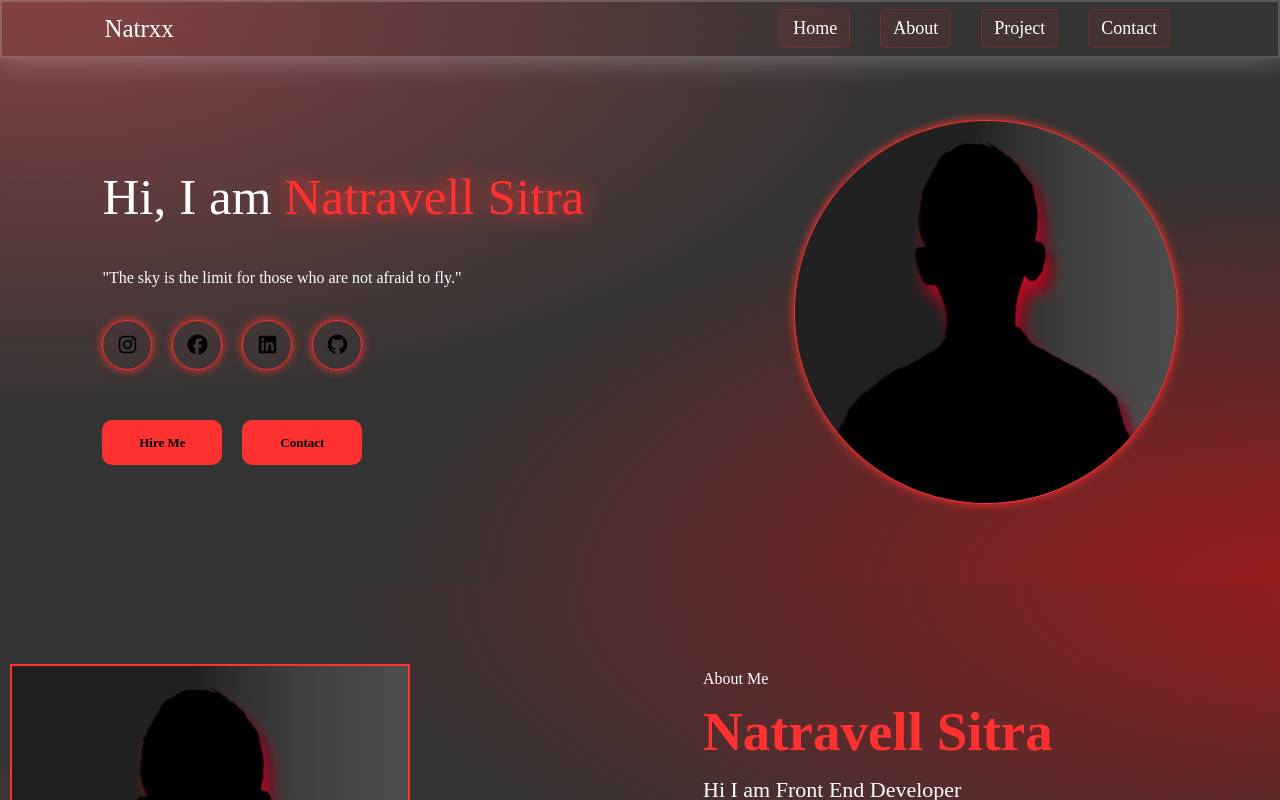
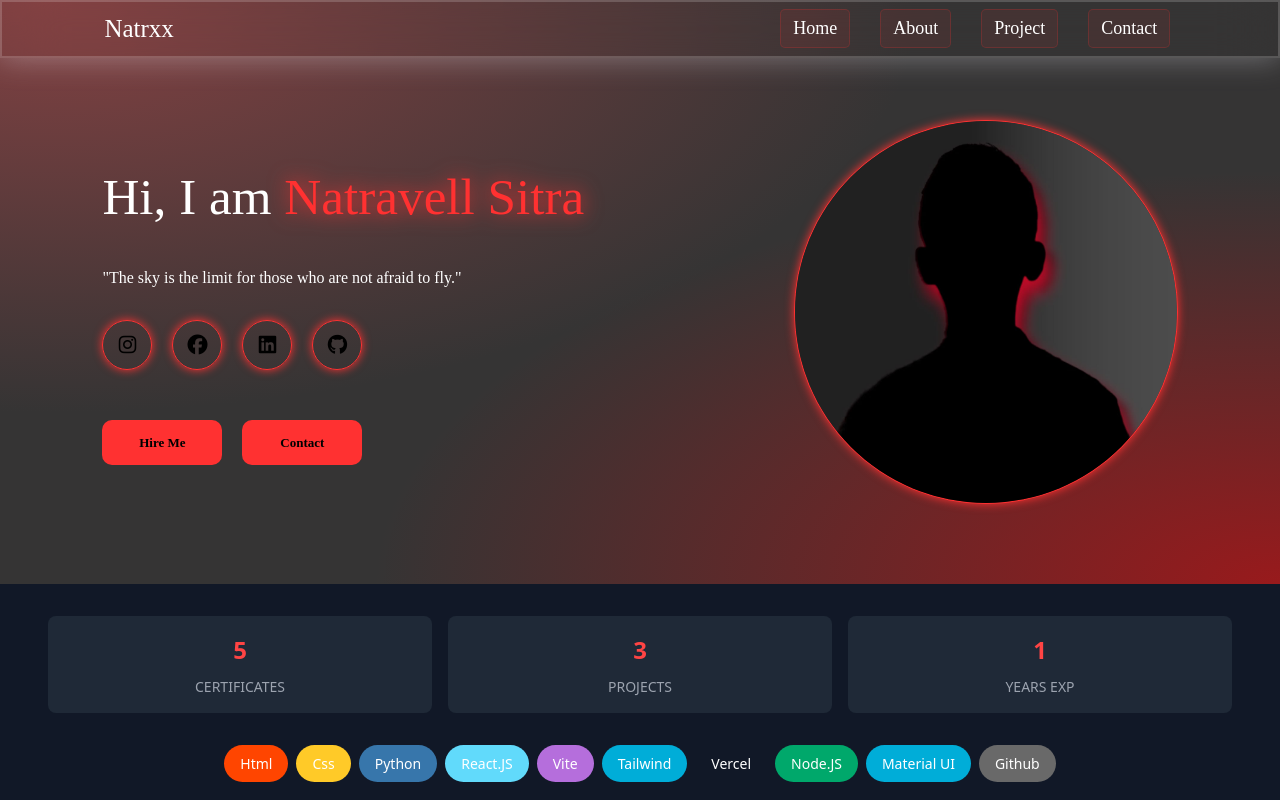
Before and after one commit to Nnatvron/portofolio, a React (Vite) app: page / in a window 1280 px wide. Shown: the top 800 px of the page. Built offline with nearby package versions, Linux system fonts and the light colour scheme.

Commit message:
update 5.8

```diff
--- a/src/App.jsx
+++ b/src/App.jsx
@@ -2,7 +2,7 @@ import react from 'react'
 import './App.css'
 import Nav from './Components/Nav/Nav'
 import Header from './Components/Header/Header'
-import Skills from './Components/Skills/Skills'
+import StatsAndTechStack from './Components/Skills/StatsAndTechStack'
 import About from './Components/About/About'
 import Service from './Components/Service/Service'
 import Contact from './Components/Contact/Contact'
@@ -15,7 +15,14 @@ function App() {
     <>
     <Nav/>
     <Header/>
-    <Skills/>
+    <div style={{
+      backgroundColor: '#111827',
+      minHeight: '100vh',
+      padding: '2rem',
+      color: 'white'
+    }}>
+      <StatsAndTechStack />
+    </div>
     <About/>
     <Service/>
     <Contact/>
--- a/src/Components/About/About.module.css
+++ b/src/Components/About/About.module.css
@@ -81,9 +81,27 @@ radial-gradient(at 4% 100%, hsla(359,34%,39%,1) 0px, transparent 50%);
 @media (max-width:550px) {
     .about{
         font-family: 'poppins';
+        flex-direction: column;
+        padding: 40px 4%;
     }
 
     .about_img{
         width: 80%;
+        width: 100%;
+        max-width: 300px;
+        margin-bottom: 20px;
     }
+
+.about_info {
+  width: 100%;
+  text-align: center;
 }
+
+.about_info h2, .about_info h3, .about_info p {
+  margin: 0 0 15px;
+}
+
+.about_info button {
+  margin: 20px auto;
+}
+}
--- a/src/Components/Skills/Skills.jsx
+++ /dev/null
@@ -1,25 +0,0 @@
-import React from "react";
-import SkillsCSS from './../Skills/Skills.module.css'
-
-const Skills = () => {
-    const stats = [
-        { number: "50+", label: "CLIENTS", colorClass: "stats-emerald" },
-        { number: "200+", label: "PROJECTS", colorClass: "stats-cyan" },
-        { number: "3+", label: "YEARS EXP", colorClass: "stats-red" }
-      ];
-
-      const technologies = [
-        { name: "Flutter", colorClass: "tech-blue" },
-        { name: "Next JS", colorClass: "tech-gray" },
-        { name: "Python", colorClass: "tech-blue" },
-        { name: "React JS", colorClass: "tech-gray" },
-        { name: "Laravel", colorClass: "tech-red" },
-        { name: "Express JS", colorClass: "tech-gray" },
-        { name: "Vue JS", colorClass: "tech-emerald" },
-        { name: "MySQL", colorClass: "tech-blue" },
-        { name: "Golang", colorClass: "tech-cyan" },
-        { name: "Firebase", colorClass: "tech-orange" },
-      ];
-};
-
-export default Skills;
--- a/src/Components/Skills/Skills.module.css
+++ /dev/null
@@ -1,70 +0,0 @@
-.tech-container {
-  min-height: 100vh;
-  background-color: #111827;
-  padding: 2rem;
-  display: flex;
-  flex-direction: column;
-  align-items: center;
-  justify-content: center;
-}
-
-/* Stats Section */
-.stats-container {
-  display: flex;
-  flex-wrap: wrap;
-  justify-content: center;
-  gap: 1rem;
-  margin-bottom: 2rem;
-}
-
-.stats-card {
-  background-color: rgba(31, 41, 55, 0.5);
-  border-radius: 0.75rem;
-  padding: 0.75rem 1.5rem;
-}
-
-.stats-number {
-  font-size: 1.5rem;
-  font-weight: bold;
-}
-
-.stats-label {
-  color: #9CA3AF;
-  font-size: 0.875rem;
-}
-
-/* Stats Colors */
-.stats-emerald { color: #34D399; }
-.stats-cyan { color: #22D3EE; }
-.stats-red { color: #F87171; }
-
-/* Tech Grid */
-.tech-grid {
-  display: flex;
-  flex-wrap: wrap;
-  justify-content: center;
-  gap: 0.75rem;
-  max-width: 42rem;
-}
-
-.tech-badge {
-  padding: 0.5rem 1rem;
-  border-radius: 9999px;
-  display: flex;
-  align-items: center;
-  gap: 0.5rem;
-}
-
-.tech-name {
-  color: white;
-  font-size: 0.875rem;
-  font-weight: 500;
-}
-
-/* Tech Badge Colors */
-.tech-blue { background-color: #3B82F6; }
-.tech-gray { background-color: #1F2937; }
-.tech-red { background-color: #EF4444; }
-.tech-emerald { background-color: #10B981; }
-.tech-cyan { background-color: #06B6D4; }
-.tech-orange { background-color: #F97316; }
--- /dev/null
+++ b/src/Components/Skills/StatsAndTechStack.jsx
@@ -0,0 +1,66 @@
+import React from "react";
+import './../Skills/StatsAndTectStack.css'
+
+const StatCard = ({ number, label }) => (
+  <div className="stat-card">
+    <div className={`stat-number ${number.includes('+') ? 'green' : 'red'}`}>
+      {number}
+    </div>
+    <div className="stat-label">{label}</div>
+  </div>
+);
+
+const TechBadge = ({ name, color }) => (
+  <span className="tech-badge" style={{ backgroundColor: color }}>
+    {name}
+  </span>
+);
+
+const StatsAndTechStack = () => {
+  const stats = [
+    { number: '5', label: 'CERTIFICATES' },
+    { number: '3', label: 'PROJECTS' },
+    { number: '1', label: 'YEARS EXP' }
+  ];
+
+  const techStack = [
+    { name: 'Html', color: '#FF4500' },
+    { name: 'Css', color: '#FFCA28' },
+    { name: 'Python', color: '#3776AB' },
+    { name: 'React.JS', color: '#61DAFB' },
+    { name: 'Vite', color: '#b56edc' },
+    { name: 'Tailwind', color: '#00ADD8' },
+    { name: 'Vercel', color: '#00' },
+    { name: 'Node.JS', color: '#00A86B' },
+    { name: 'Material UI', color: '#00ADD8' },
+    { name: 'Github', color: '#696969' }
+  ];
+
+  return (
+    <div className="wrapper">
+      {/* Stats Section */}
+      <div className="stats-container">
+        {stats.map((stat, index) => (
+          <StatCard
+            key={index}
+            number={stat.number}
+            label={stat.label}
+          />
+        ))}
+      </div>
+
+      {/* Tech Stack Section */}
+      <div className="tech-stack-container">
+        {techStack.map((tech, index) => (
+          <TechBadge
+            key={index}
+            name={tech.name}
+            color={tech.color}
+          />
+        ))}
+      </div>
+    </div>
+  );
+};
+
+export default StatsAndTechStack;
--- /dev/null
+++ b/src/Components/Skills/StatsAndTectStack.css
@@ -0,0 +1,75 @@
+/* styles.css */
+.stats-container {
+  display: grid;
+  grid-template-columns: repeat(3, 1fr);
+  gap: 1rem;
+  margin-bottom: 2rem;
+  padding: 0 1rem;
+}
+
+@media (max-width: 640px) {
+  .stats-container {
+    grid-template-columns: 1fr;
+  }
+}
+
+.stat-card {
+  background-color: #1f2937;
+  border-radius: 0.5rem;
+  padding: 1rem;
+  text-align: center;
+  transition: transform 0.2s;
+}
+
+.stat-card:hover {
+  transform: translateY(-2px);
+}
+
+.stat-number {
+  font-size: 1.5rem;
+  font-weight: bold;
+  margin-bottom: 0.5rem;
+}
+
+.stat-number.green {
+  color: #4ade80;
+}
+
+.stat-number.red {
+  color: #ff4444;
+}
+
+.stat-label {
+  color: #9ca3af;
+  font-size: 0.875rem;
+}
+
+.tech-stack-container {
+  display: flex;
+  flex-wrap: wrap;
+  gap: 0.5rem;
+  justify-content: center;
+  margin-bottom: 1.5rem;
+  padding: 0 1rem;
+}
+
+.tech-badge {
+  padding: 0.5rem 1rem;
+  border-radius: 9999px;
+  color: white;
+  font-size: 0.875rem;
+  display: inline-flex;
+  align-items: center;
+  gap: 0.5rem;
+}
+
+.popular-badge {
+  background-color: #ef4444;
+  color: white;
+  padding: 0.25rem 1rem;
+  border-radius: 9999px;
+  font-size: 0.875rem;
+  display: inline-flex;
+  justify-content: center;
+  margin-top: 1rem;
+}
```
Also changed, not shown: 5 other files (tests, documents, lock files or other folders).
